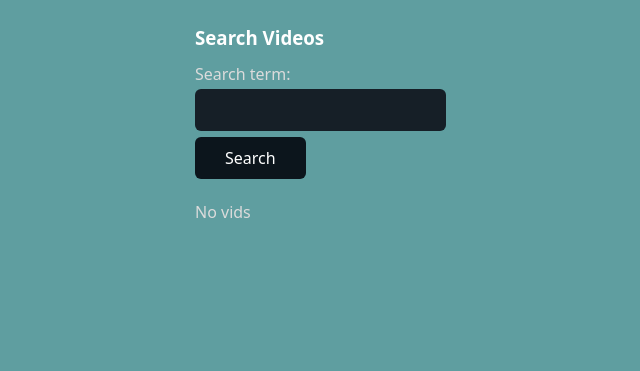
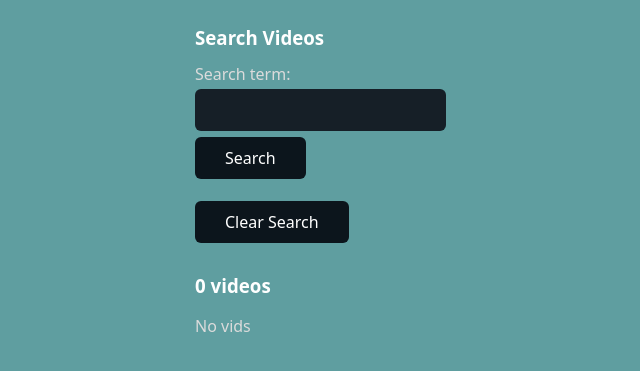
Before and after one commit to sf7293gv/Django-video_collector, a Django app: page /video_list in a window 1280 px wide. Shown: the part 57-428 px from the top of the page, without its empty margins (45-685 px from the left). Run offline with Django 3.2, Linux system fonts and the light colour scheme; data that the repository does not hold is empty.

Commit message:
Added clear search button and num of vids

```diff
--- a/video_collection/forms.py
+++ b/video_collection/forms.py
@@ -1,5 +1,4 @@
 from django import forms
-from django.forms import fields
 from .models import Video
 
 class VideoForm(forms.ModelForm):
--- a/video_collection/templates/video_collection/video_list.html
+++ b/video_collection/templates/video_collection/video_list.html
@@ -10,6 +10,12 @@
     {{ search_form }}
     <button type="submit">Search</button>
 </form>
+
+<a href="{% url 'video_list' %}">
+    <button>Clear Search</button>
+</a>
+
+<h3>{{ videos|length }} video{{ videos|length|pluralize }}</h3>
 
 {% for video in videos %}
     <div>
--- a/video_collection/views.py
+++ b/video_collection/views.py
@@ -2,7 +2,8 @@ from django.shortcuts import render, redirect
 from django.contrib import messages
 from django.core.exceptions import ValidationError
 from django.db import IntegrityError
-from .forms import SearchForm, VideoForm
+from django.db.models.functions import Lower
+from .forms import VideoForm, SearchForm
 from .models import Video
 
 def home(request):
@@ -35,10 +36,10 @@ def video_list(request):
     search_form = SearchForm(request.GET)
     if search_form.is_valid():
         search_term = search_form.cleaned_data['search_term']
-        videos = Video.objects.filter(name__icontains=search_term).order_by('name')
+        videos = Video.objects.filter(name__icontains=search_term).order_by(Lower('name'))
     else:
         search_form = SearchForm()
-        videos = Video.objects.order_by('name')
+        videos = Video.objects.order_by(Lower('name'))
 
     videos = Video.objects.all()
     return render(request, 'video_collection/video_list.html', {'videos': videos, 'search_form': search_form})
```
